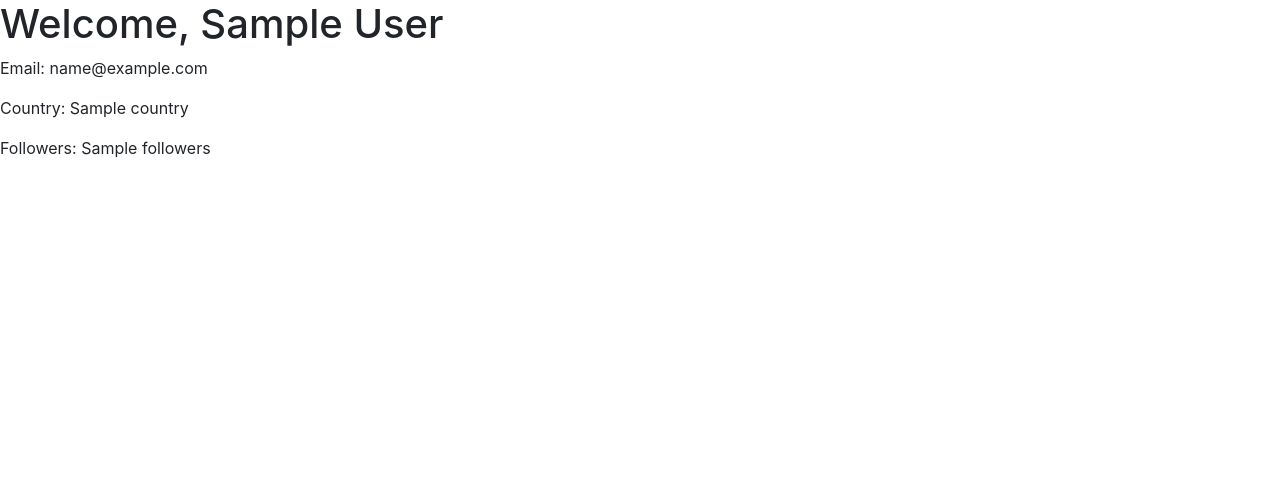
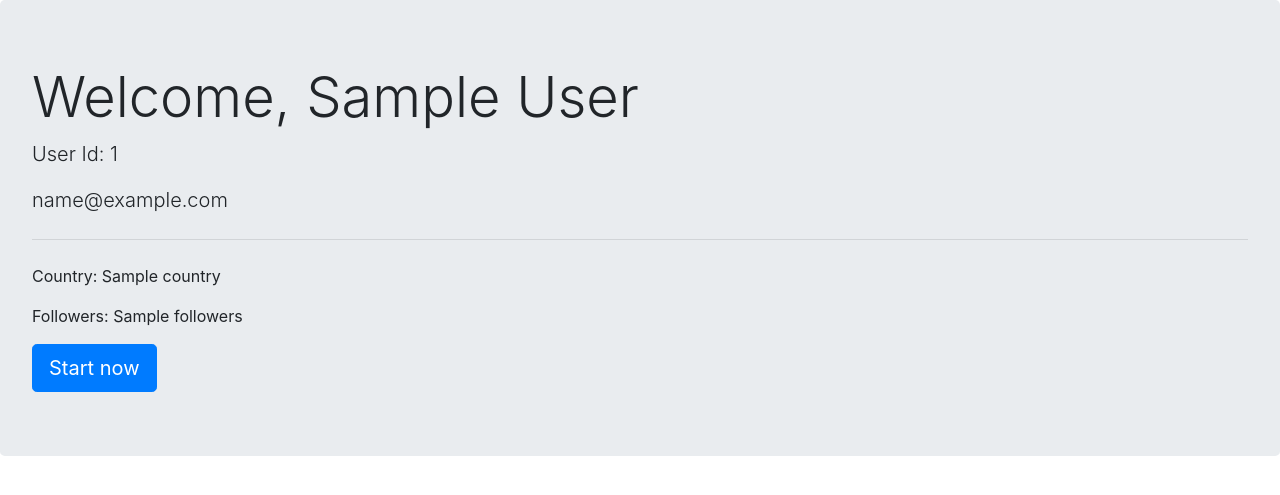
Before and after one commit to opive/Harmony2, a Flask app: template Harmony/website/templates/profile.html in a window 1280 px wide. Shown: the part 56-551 px from the top of the page. Run offline with Flask 3, Linux system fonts and the light colour scheme; the template is opened without the code that fills it: most values are stand-ins (such as "Sample title", 1, 10 or a date in 2020); some libraries are stand-ins or nearby versions.

Commit message:
beautified the profile page

```diff
--- a/Harmony/website/auth.py
+++ b/Harmony/website/auth.py
@@ -124,7 +124,7 @@ def get_user():
         'email': response.json().get('email'),
         'country': response.json().get('country'),
         'followers': response.json().get('followers'),
-        'id': response.json().get('id')
+        'id': response.json().get('id'),
     }
 
     return render_template('profile.html', profile_info=profile_info)
--- a/Harmony/website/core/views.py
+++ b/Harmony/website/core/views.py
@@ -28,6 +28,7 @@ def index():
             username = user_info["display_name"],
             country = user_info["country"],
             followers = user_info["followers"]['total'],
+            user_id = user_info['id'],
             logged = True)
 
 @core.route('about')
--- a/Harmony/website/templates/profile.html
+++ b/Harmony/website/templates/profile.html
@@ -1,11 +1,25 @@
 {% extends 'base.html' %}
 {% block content %}
 
-<body>
+<!-- <body>
     <h1>Welcome, {{ profile_info.display_name }}</h1>
+    <p></p>
     <p>Email: {{ profile_info.email }}</p>
     <p>Country: {{ profile_info.country }}</p>
     <p>Followers: {{ profile_info.followers }}</p>
+    <p>User Id: {{profile_info.id}}</p> -->
+
+    <div class="jumbotron">
+        <h1 class="display-4">Welcome, {{ profile_info.display_name }}</h1>
+        <p class="lead">User Id: {{profile_info.id}} </p>
+        <p class="lead">{{ profile_info.email }} </p>
+        <hr class="my-4">
+        <p>Country: {{ profile_info.country }}</p>
+        <p>Followers: {{ profile_info.followers }}</p>
+
+        <a class="btn btn-primary btn-lg" href="#" role="button">Start now</a>
+    </div>
+
 </body>
 
 	{% endblock %}
```
